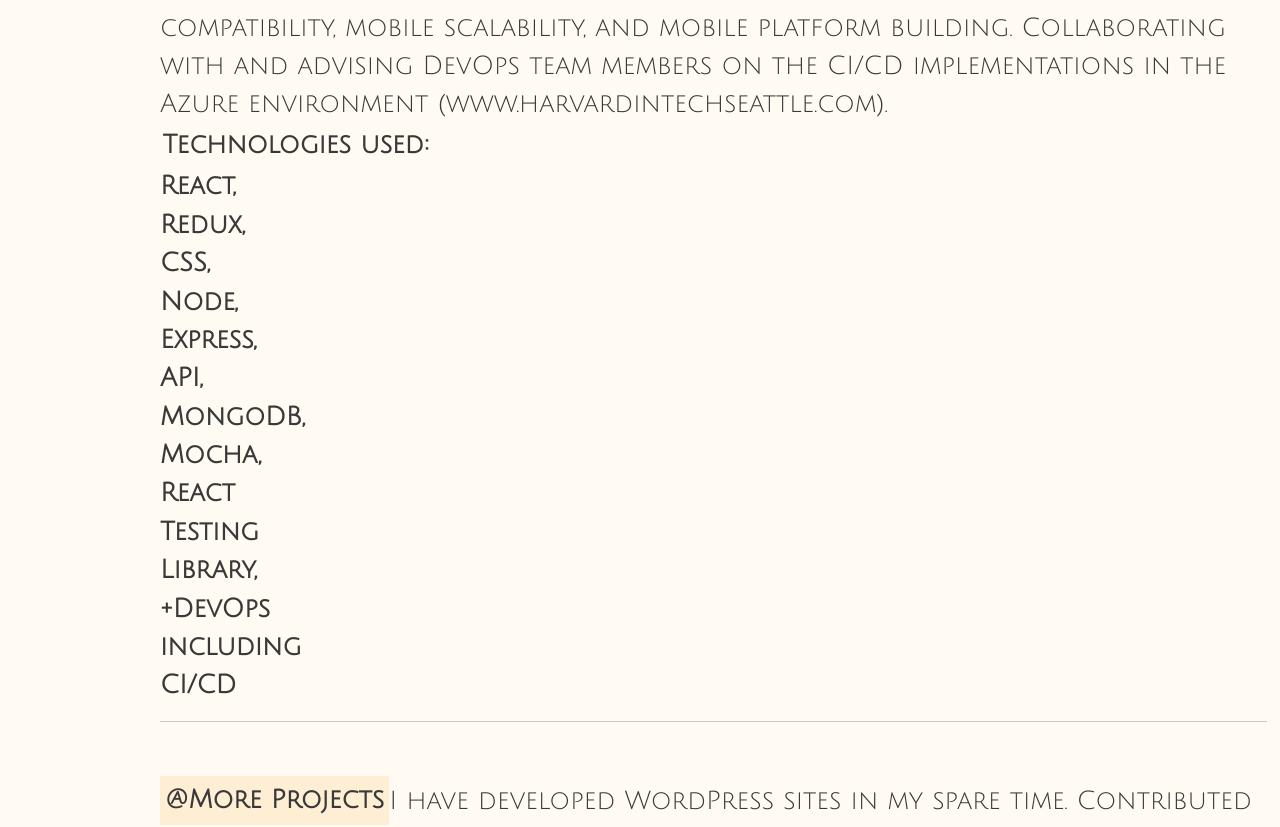
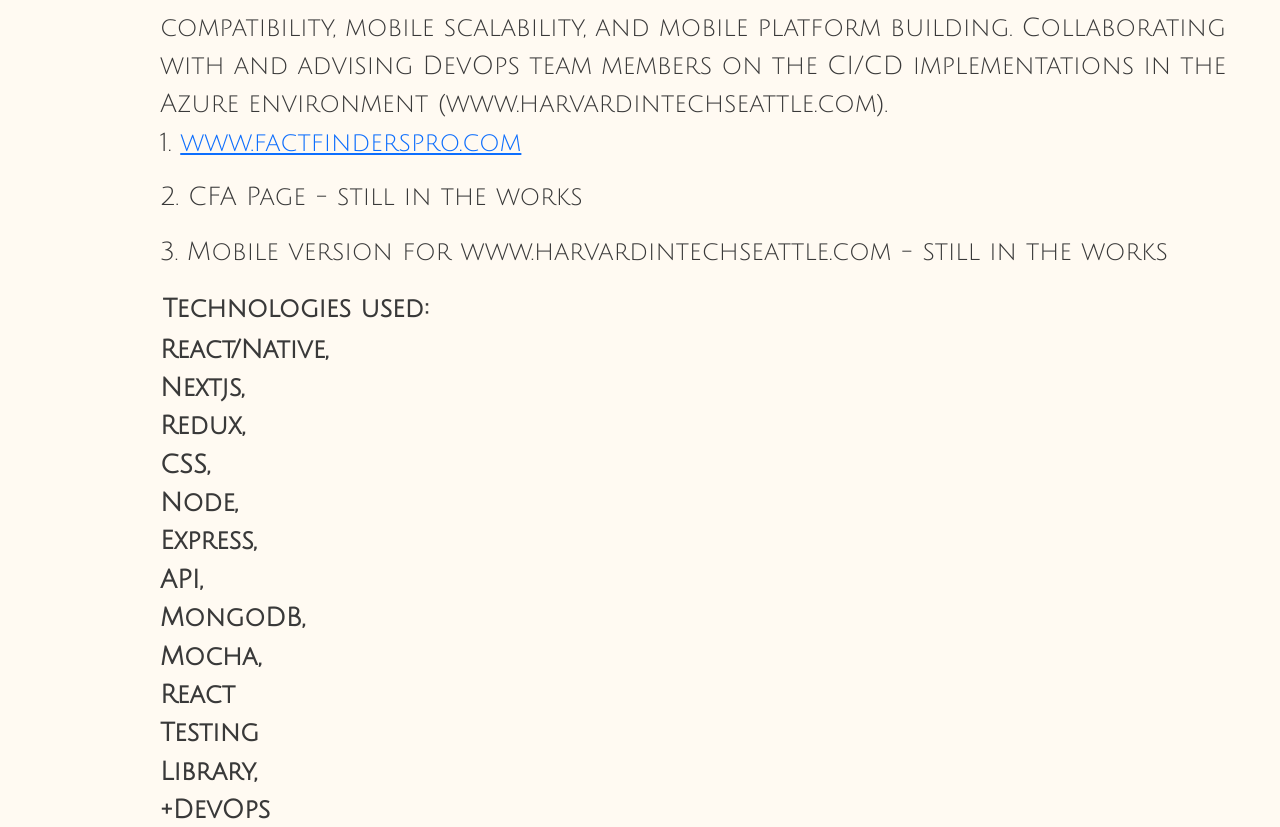
Before and after one commit to prkarpi/portfolio, a React (Create React App) app: page /projects in a window 1280 px wide. Shown: the part 1440-2267 px from the top of the page. Built offline with nearby package versions, Linux system fonts and the light colour scheme.

Commit message:
added links

```diff
--- a/src/pages/pagePortfolio.js
+++ b/src/pages/pagePortfolio.js
@@ -16,8 +16,11 @@
 
             <div className="about-page-paragraph">
             <div className='company-background'>@Harvard in Tech Seattle</div> My current position is of mammoth proportions, involving the Machine Learning and Data Science Team, where I take part in a fullstack role while leading a frontend team developing React applications. Contributing ideas and suggestions in team meetings and delivering updates on deadlines, designs, and enhancements collaborating with cross-functional development team members to analyze potential system solutions based on evolving client requirements. As a lead frontend developer, my daily operations include working closely with Node js developers and the UI/UX team in a sprint-driven environment. Tasks include modern browser compatibility, mobile scalability, and mobile platform building. Collaborating with and advising DevOps team members on the CI/CD implementations in the Azure environment (www.harvardintechseattle.com).
+            <p>1. <a href={"https://www.factfinderspro.com/"}>www.factfinderspro.com</a></p>
+            <p>2. CFA Page - still in the works</p>
+            <p>3. Mobile version for www.harvardintechseattle.com - still in the works</p>
             <div className="project-page-paragraph-techologies"><b>Technologies used:</b></div>
-            <p className='projects-page-stack'>React, Redux, CSS, Node, Express, API, MongoDB, Mocha, React Testing Library, +DevOps including CI/CD</p>
+            <p className='projects-page-stack'>React/Native, Nextjs, Redux, CSS, Node, Express, API, MongoDB, Mocha, React Testing Library, +DevOps including CI/CD</p>
             <hr/>
             </div>
 
```
